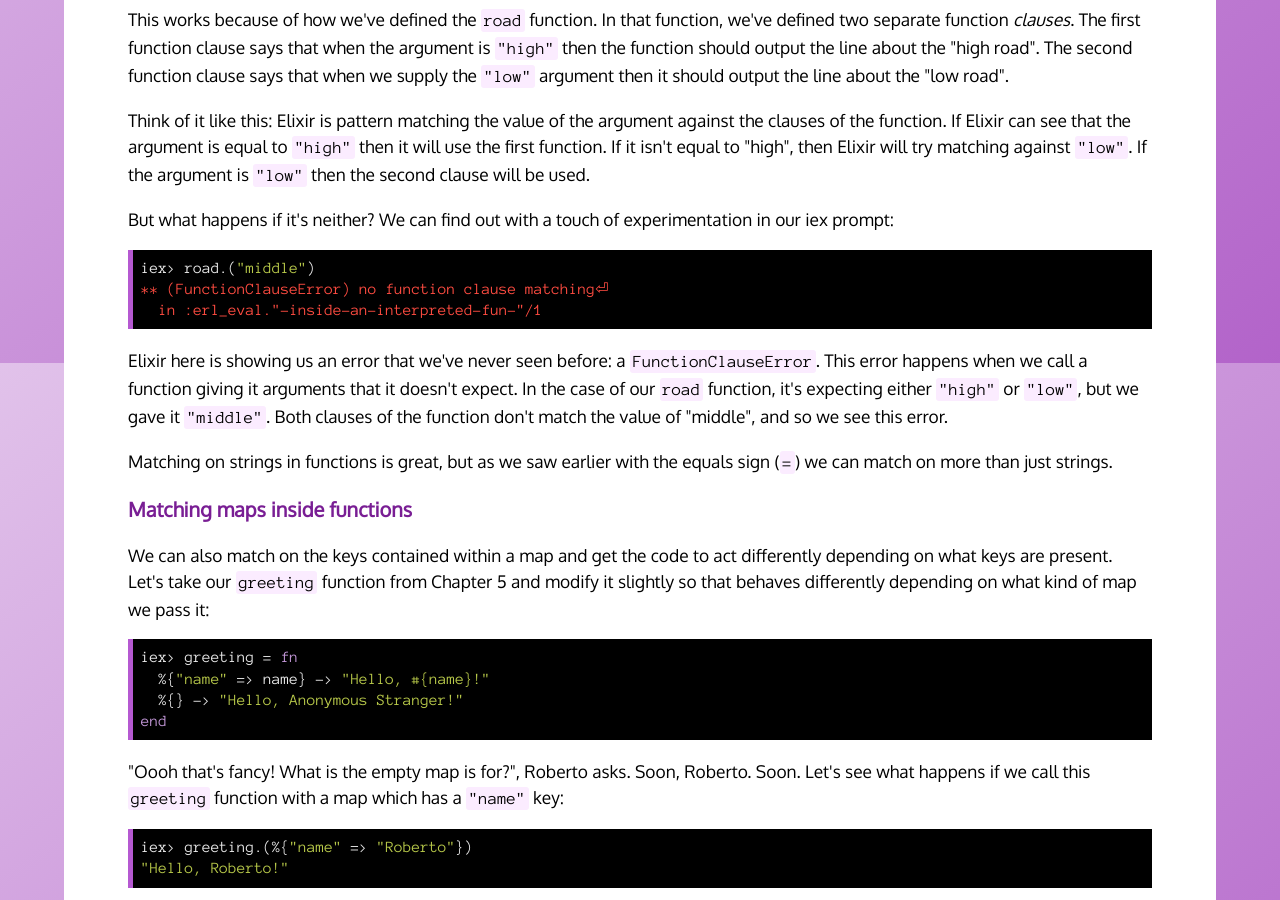
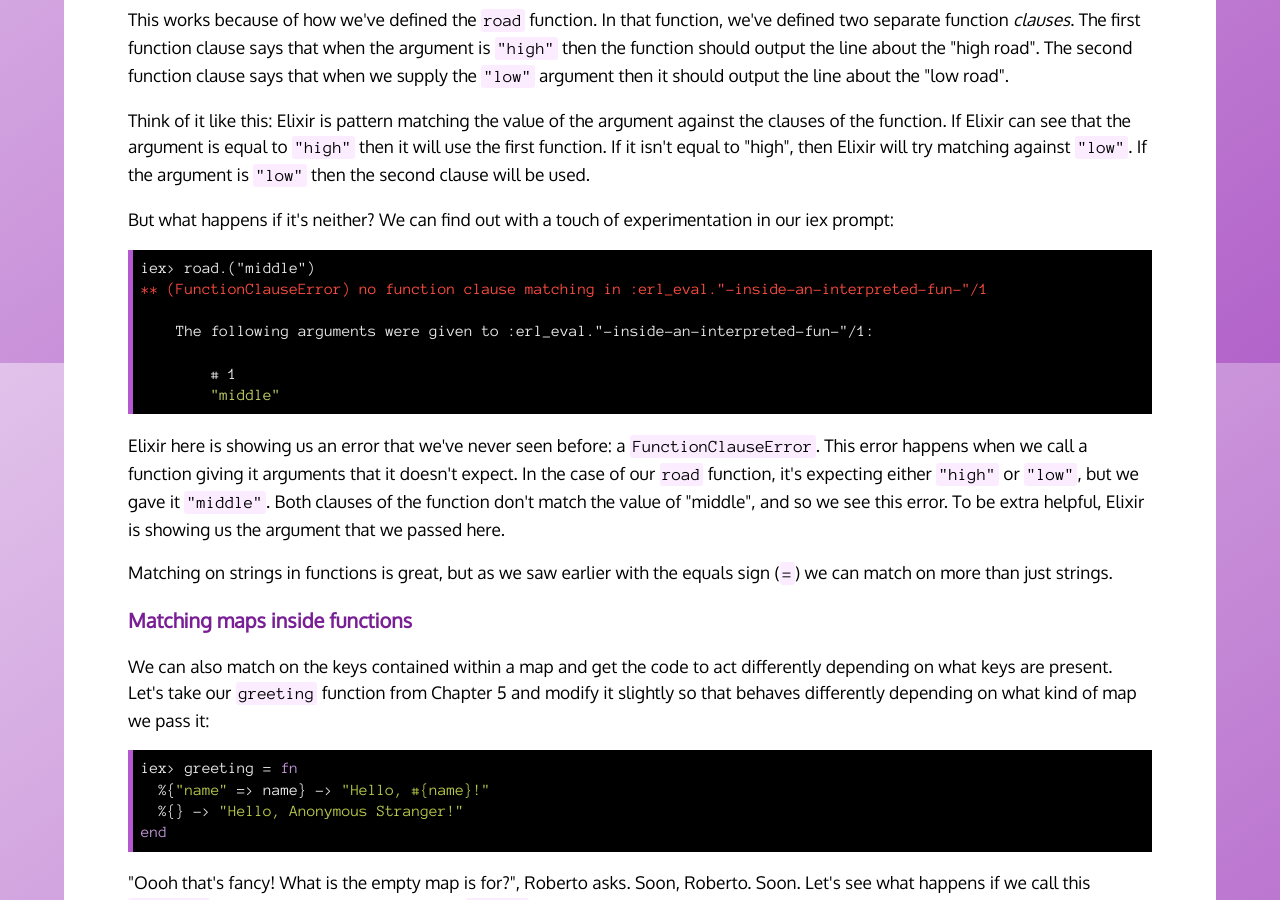
Before and after one commit to radar/joyofelixir, a Jekyll site: the page built from book/index.html, in a window 1280 px wide and 900 px high, scrolled down 27537 px. Built offline with Jekyll 4.4.1, drawn with Linux system fonts in a browser that asks for light colours; some of the changed text lies outside the part shown.

Commit message:
Update FunctionClauseError output for Chapter 6

```diff
--- a/_includes/ch/6.html
+++ b/_includes/ch/6.html
@@ -294,12 +294,16 @@ iex> road.("low")
     But what happens if it's neither? We can find out with a touch of experimentation in our iex prompt:
   </p>
 
-<pre><code>iex> road.("middle")
-<span class='console-red'>** (FunctionClauseError) no function clause matching&#9166;
-  in :erl_eval."-inside-an-interpreted-fun-"/1</span></code></pre>
+<pre><code class='hljs text'>iex> road.("middle")
+<span class='console-red'>** (FunctionClauseError) no function clause matching in :erl_eval."-inside-an-interpreted-fun-"/1</span>
+
+    The following arguments were given to :erl_eval."-inside-an-interpreted-fun-"/1:
+
+        # 1
+        <span class='console-green'>"middle"</span></code></pre>
 
   <p>
-    Elixir here is showing us an error that we've never seen before: a <code>FunctionClauseError</code>. This error happens when we call a function giving it arguments that it doesn't expect. In the case of our <code>road</code> function, it's expecting either <code>"high"</code> or <code>"low"</code>, but we gave it <code>"middle"</code>. Both clauses of the function don't match the value of "middle", and so we see this error.
+    Elixir here is showing us an error that we've never seen before: a <code>FunctionClauseError</code>. This error happens when we call a function giving it arguments that it doesn't expect. In the case of our <code>road</code> function, it's expecting either <code>"high"</code> or <code>"low"</code>, but we gave it <code>"middle"</code>. Both clauses of the function don't match the value of "middle", and so we see this error. To be extra helpful, Elixir is showing us the argument that we passed here.
   </p>
 
   <p>
--- a/_includes/ch/9.html
+++ b/_includes/ch/9.html
@@ -191,7 +191,16 @@ List.reverse(animals_or_derivatives_of_animals, [1, 2, 3])
 <pre><code>iex> seasons = ["summer", "fall", "winter", "spring"]</code></pre>
 
   <p>
-    The simplest way of enumerating through a list in Elixir is to use the <code>Enum.each</code> function. This function takes two arguments: the thing we want to enumerate through and a function to run for each of the items. Let's take a look at an example:
+    The simplest way of enumerating through a list in Elixir is to use the <code>Enum.each/2</code> function. Remember that the <code>/2</code> here means that the function takes two arguments. Those two arguments are:
+  </p>
+
+  <ol>
+    <li>The thing we want to enumerate over; and</li>
+    <li>a function to run for each of the items.</li>
+  </ol>
+
+  <p>
+    Let's take a look at an example:
   </p>
 
 <pre><code>iex> Enum.each(seasons, &amp;IO.puts/1)</code></pre>
```
